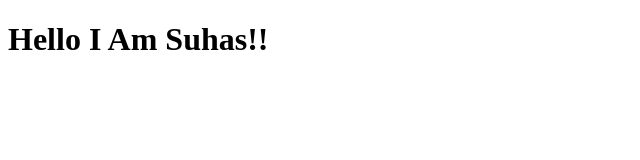
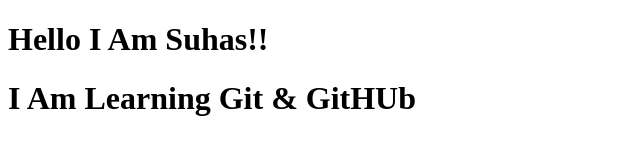
Before and after one commit to SuhasDhawale/temp, a plain HTML site: page index.html in a window 1280 px wide. Shown: the whole page, without its empty margins (0-640 px from the left). Drawn offline with Linux system fonts and the light colour scheme.

Commit message:
Added Git info

```diff
--- a/index.html
+++ b/index.html
@@ -5,5 +5,6 @@
 </head>
 <body>
     <h1>Hello I Am Suhas!!</h1>
+    <h1>I Am Learning Git & GitHUb</h1>
 </body>
 </html>
```
